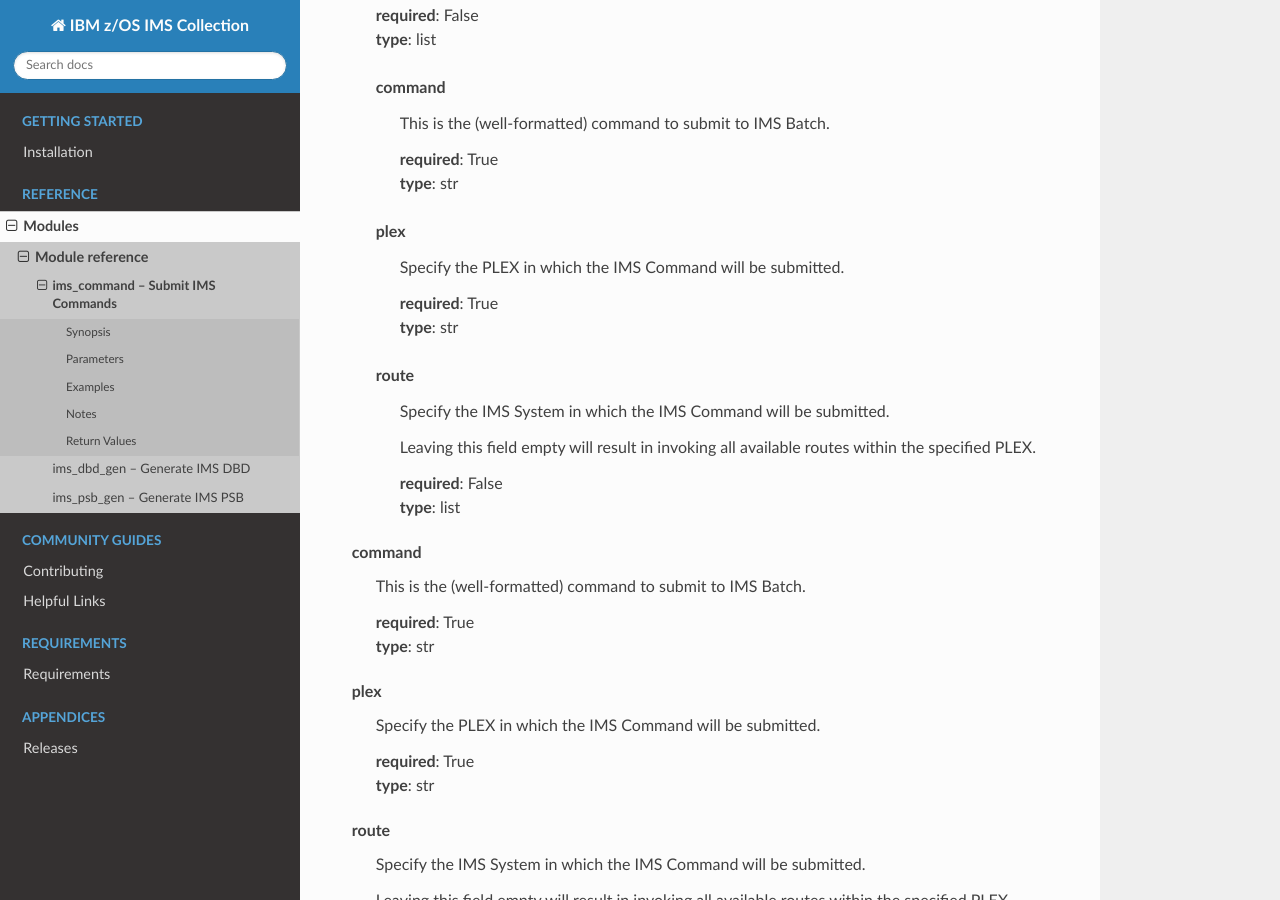
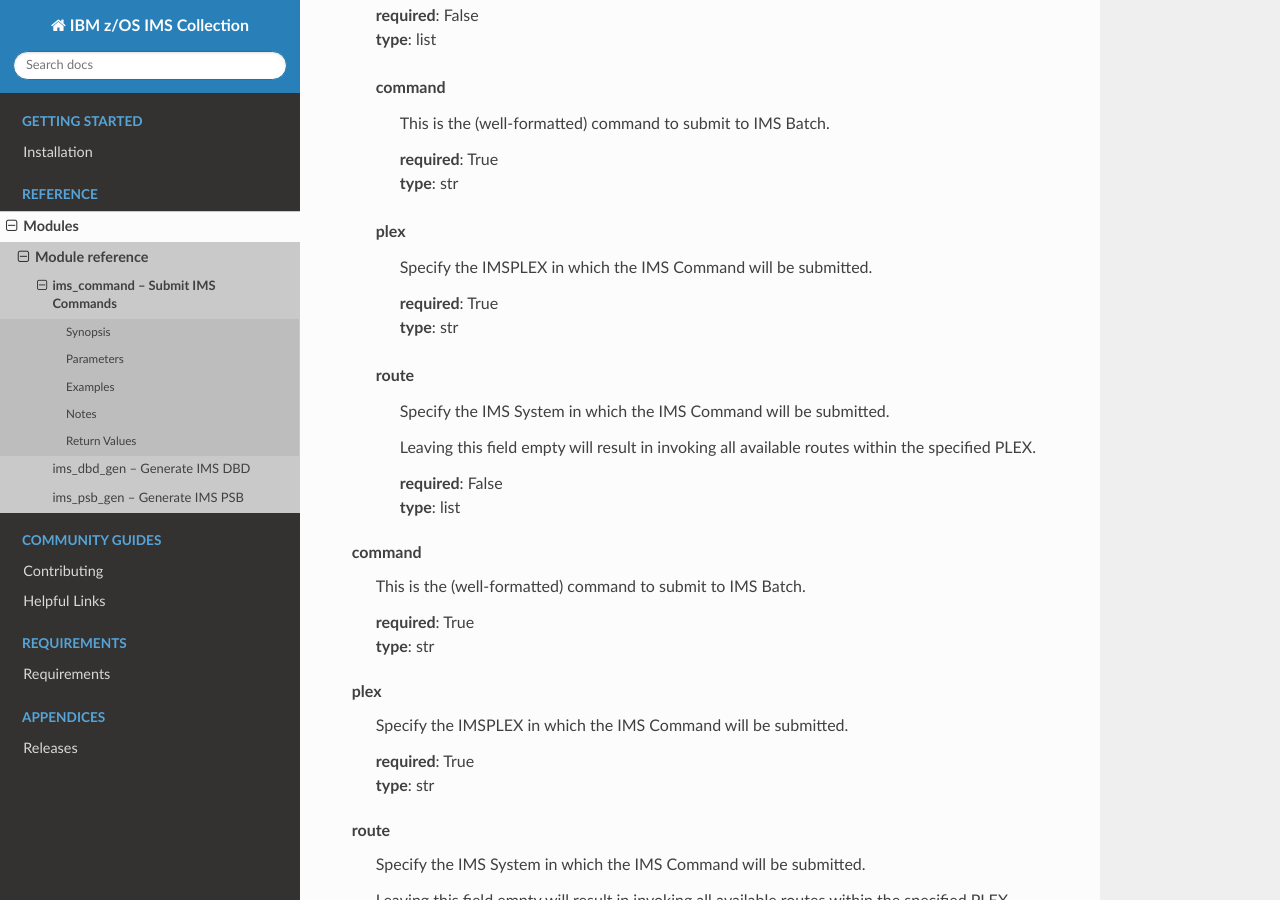
Before and after one commit to ansible-collections/ibm_zos_ims, a Sphinx documentation site: the page built from docs/source/modules/ims_command.rst, in a window 1280 px wide and 900 px high, scrolled down 599 px. Built offline with Sphinx 7.4.7 and the Read the Docs theme 2.0.0, drawn with Linux system fonts in a browser that asks for light colours; pages that are not in the unit, such as notebooks, are missing from menus.

Commit message:
update implex description.

```diff
--- a/docs/source/modules/ims_command.rst
+++ b/docs/source/modules/ims_command.rst
@@ -50,7 +50,7 @@
 
 
   plex
-    Specify the PLEX in which the IMS Command will be submitted.
+    Specify the IMSPLEX in which the IMS Command will be submitted.
 
 
     | **required**: True
@@ -83,7 +83,7 @@
 
 
 plex
-  Specify the PLEX in which the IMS Command will be submitted.
+  Specify the IMSPLEX in which the IMS Command will be submitted.
 
 
   | **required**: True
```
Also changed, not shown: 1 other file.
